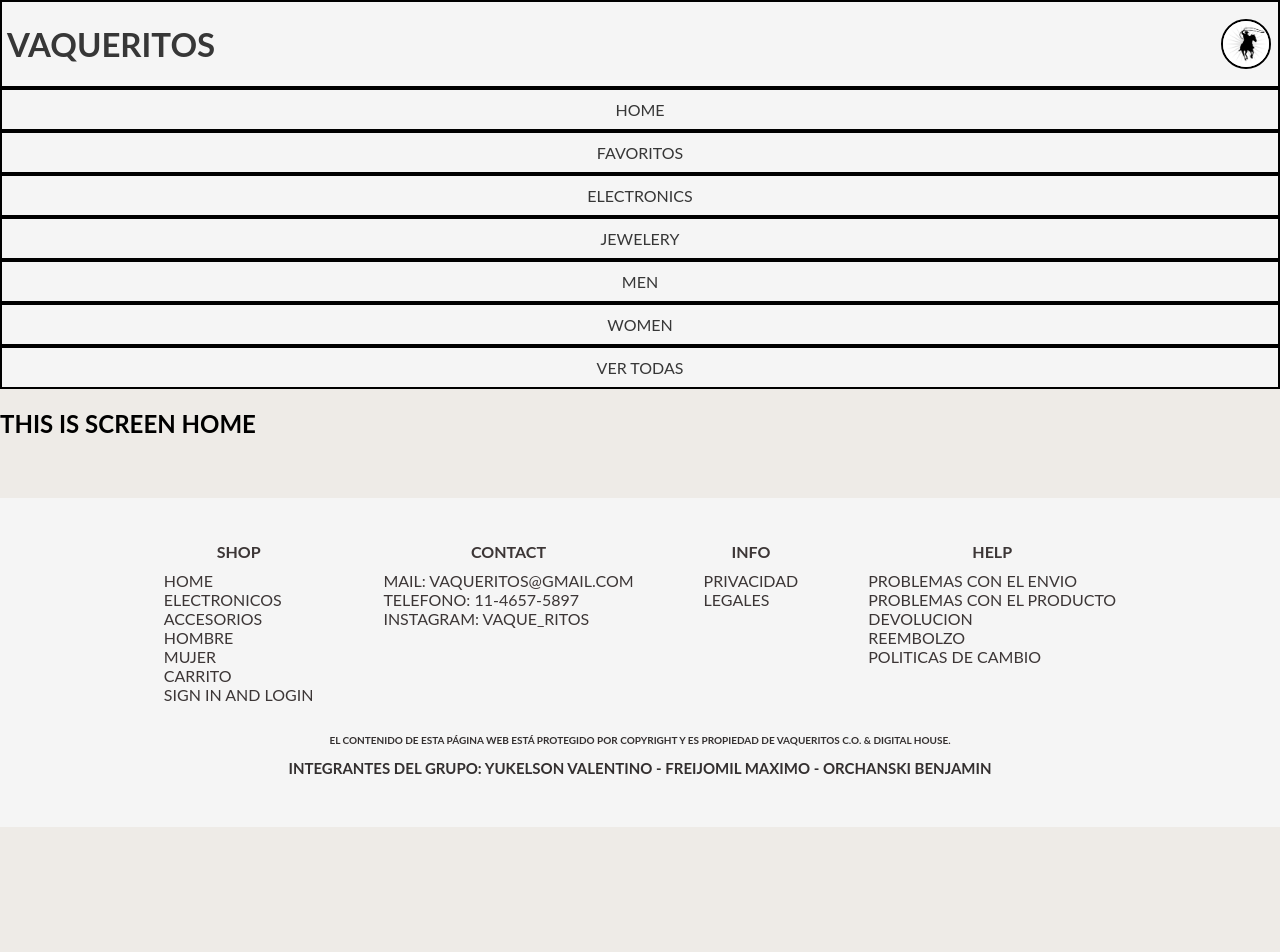
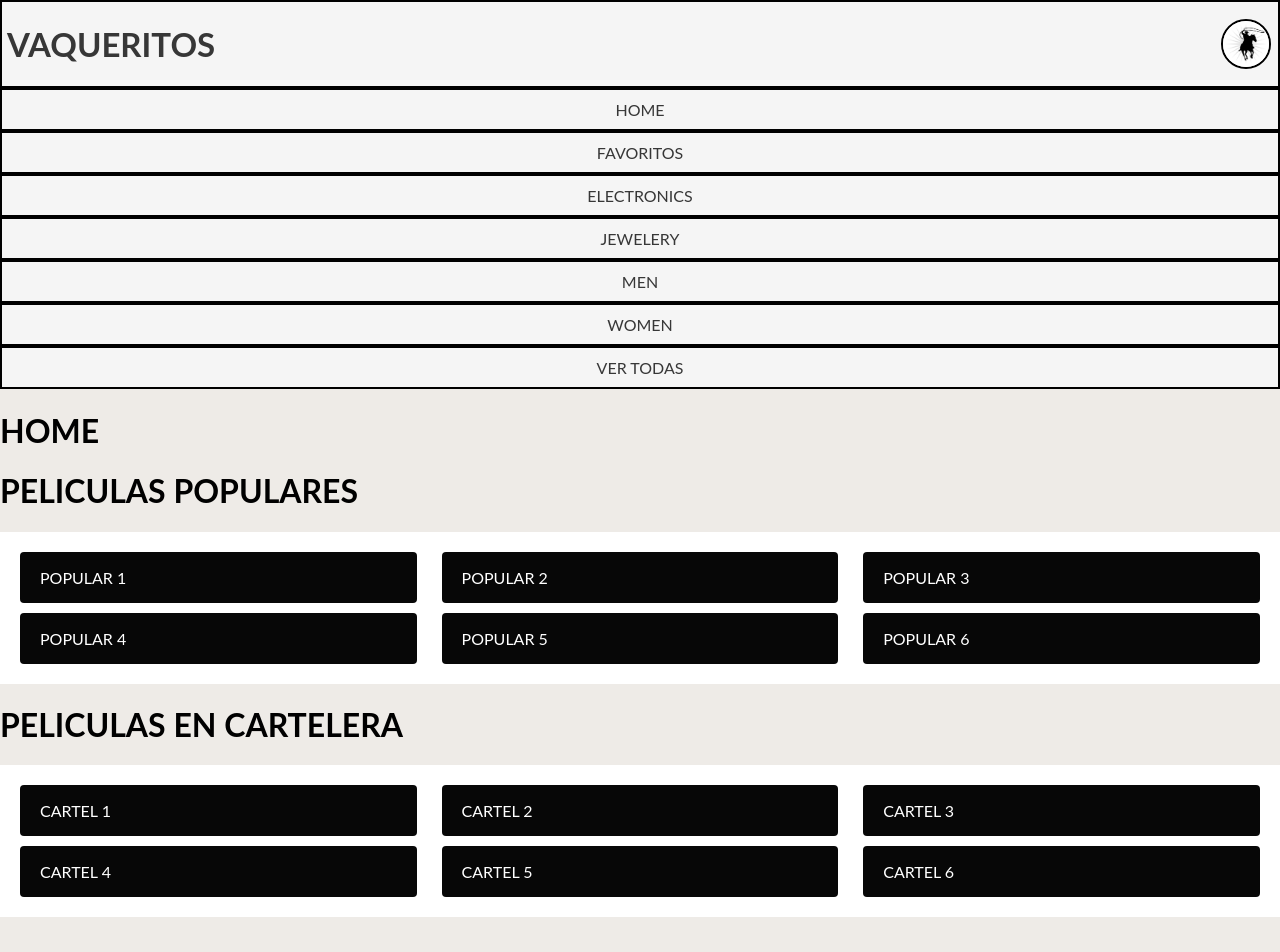
Before and after one commit to ValenYukel/Progra3_ProyectoTI_1, a React (Create React App) app in the folder my-app/: page / in a window 1280 px wide. Shown: the top 952 px of the page. Before the commit the page ends 827 px from the top, so only its background shows below. Built offline with nearby package versions, Linux system fonts and the light colour scheme.

Commit message:
components del home hechos

```diff
--- a/my-app/src/App.js
+++ b/my-app/src/App.js
@@ -1,8 +1,8 @@
 import React from 'react';
 import {Route, Switch } from 'react-router-dom'
 import Home from './screens/Home/Home';
-import Footer from './components/Footer/Footer';
-import Header from './components/Header/Header'
+import Footer from './Components/Footer/Footer';
+import Header from './Components/Header/Header'
 import Todo from './screens/Secciones/Todo';
 import Loader from './screens/Loader/Loader';
 
--- /dev/null
+++ b/my-app/src/Components/Busqueda/Busqueda.js
@@ -0,0 +1 @@
+import React from "react";
--- /dev/null
+++ b/my-app/src/Components/SeccionCartel/Cartel.js
@@ -0,0 +1,11 @@
+import React from 'react'
+
+function Cartel(props) {
+  return (
+    <article className="group">
+        <p>{props.data.name}</p>
+    </article>
+  )
+}
+
+export default Cartel
--- /dev/null
+++ b/my-app/src/Components/SeccionCartel/SeccionCartel.js
@@ -0,0 +1,32 @@
+import React from 'react'
+import Cartel from './Cartel'
+import './styles.css'
+export default function SeccionCarteles() {
+    const Carteles = [
+        {
+            name: 'Cartel 1',
+        },
+        {
+            name: 'Cartel 2',
+        },
+        {
+            name: 'Cartel 3',
+        },
+        {
+            name: 'Cartel 4',
+        },
+        {
+            name: 'Cartel 5',
+        },
+        {
+            name: 'Cartel 6',
+        },
+    ]
+  return (
+    <section className='general-data'>
+        {
+            Carteles.map((elm, idx)=> <Cartel key={`${idx}-${elm.name}`} data={elm} />)
+        }
+    </section>
+  )
+}
--- /dev/null
+++ b/my-app/src/Components/SeccionCartel/styles.css
@@ -0,0 +1,17 @@
+/* Top/* Categorías */
+.general-data {
+    display: flex;
+    flex-direction: row;
+    flex-wrap: wrap;
+    justify-content: space-between;
+    background-color: #fff;
+    padding: 20px 20px 10px 20px;
+}
+.general-data .group {
+    width: 32%;
+    border-radius: 4px;
+    background-color: #070707;
+    margin-bottom: 10px;
+    padding: 0 20px;
+    color: #fff;
+}
--- /dev/null
+++ b/my-app/src/Components/SeccionPopulares/Popular.js
@@ -0,0 +1,11 @@
+import React from 'react'
+
+function Popular(props) {
+  return (
+    <article className="group">
+        <p>{props.data.name}</p>
+    </article>
+  )
+}
+
+export default Popular
--- /dev/null
+++ b/my-app/src/Components/SeccionPopulares/SeccionPopulares.js
@@ -0,0 +1,32 @@
+import React from 'react'
+import Popular from './Popular'
+import './styles.css'
+export default function SeccionPopulares() {
+    const populares = [
+        {
+            name: 'popular 1',
+        },
+        {
+            name: 'popular 2',
+        },
+        {
+            name: 'popular 3',
+        },
+        {
+            name: 'popular 4',
+        },
+        {
+            name: 'popular 5',
+        },
+        {
+            name: 'popular 6',
+        },
+    ]
+  return (
+    <section className='general-data'>
+        {
+            populares.map((elm, idx)=> <Popular key={`${idx}-${elm.name}`} data={elm} />)
+        }
+    </section>
+  )
+}
--- /dev/null
+++ b/my-app/src/Components/SeccionPopulares/styles.css
@@ -0,0 +1,17 @@
+/* Top/* Categorías */
+.general-data {
+    display: flex;
+    flex-direction: row;
+    flex-wrap: wrap;
+    justify-content: space-between;
+    background-color: #fff;
+    padding: 20px 20px 10px 20px;
+}
+.general-data .group {
+    width: 32%;
+    border-radius: 4px;
+    background-color: #070707;
+    margin-bottom: 10px;
+    padding: 0 20px;
+    color: #fff;
+}
--- a/my-app/src/screens/Home/Home.js
+++ b/my-app/src/screens/Home/Home.js
@@ -1,8 +1,18 @@
 import React from 'react';
-
+import SeccionPopulares from '../../Components/SeccionPopulares/SeccionPopulares';
+import SeccionCarteles from '../../Components/SeccionCartel/SeccionCartel';
 function Home(){
     return(
-      <h2>THIS IS SCREEN HOME</h2>
+    <React.Fragment>
+       <h1>Home</h1>
+      <main>
+      <h1>PELICULAS POPULARES</h1>
+      <SeccionPopulares />
+      <h1>PELICULAS EN CARTELERA</h1>
+      <SeccionCarteles />
+      </main>
+
+    </React.Fragment>
     )
 };
 
```
